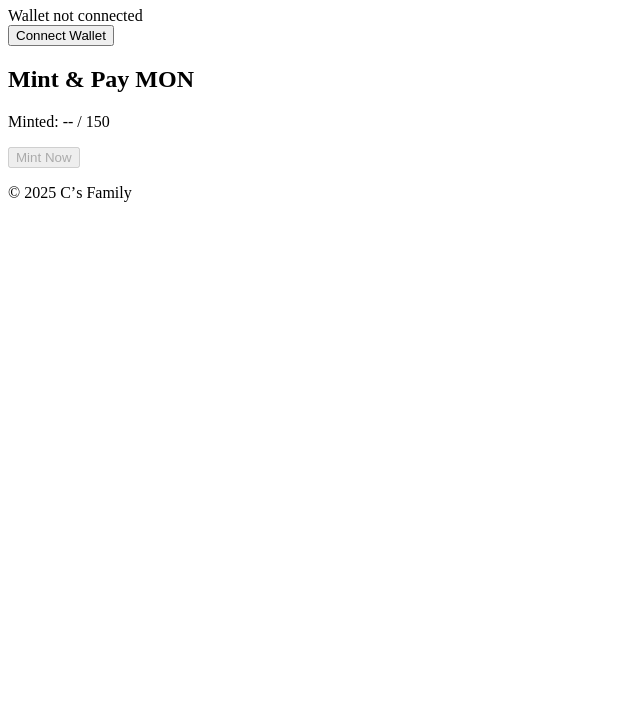
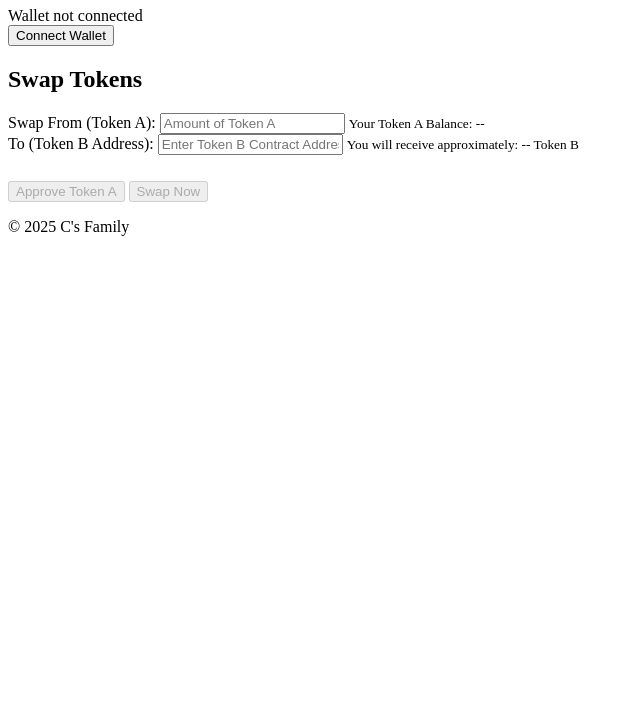
Before and after one commit to C-fam/2nd-mint, a website with bundled scripts: page docs/index.html in a window 1280 px wide. Shown: the part 73-800 px from the top of the page, without its empty margins (0-640 px from the left). Built offline with nearby package versions, Linux system fonts and the light colour scheme.

Commit message:
Update index.html

```diff
--- a/docs/index.html
+++ b/docs/index.html
@@ -1,43 +1,53 @@
 <!DOCTYPE html>
-<html lang="en">
+<html lang="ja">
 <head>
   <meta charset="utf-8" />
-  <title>Mouch NFT Mint + Uniswap V2 Swap</title>
+  <title>Uniswap V2 Token Swap</title>
   <meta name="viewport" content="width=device-width,initial-scale=1" />
   <link rel="stylesheet" href="styles.css" />
   <link href="https://fonts.googleapis.com/css2?family=Baloo+2:wght@400;700&display=swap" rel="stylesheet">
 </head>
-
 <body>
   <header>
-    <h1>Mouch NFT Mint (+ Swap)</h1>
+    <h1>Uniswap V2 Token Swap</h1>
     <div id="walletStatus" class="wallet-status">Wallet not connected</div>
+
     <div class="btn-group">
       <button id="connectWalletBtn" class="connect-button">Connect Wallet</button>
-      <button id="disconnectBtn"  class="disconnect-button" style="display:none">Disconnect</button>
+      <button id="disconnectBtn" class="disconnect-button" style="display:none">Disconnect</button>
     </div>
   </header>
 
   <main>
-    <section class="mint-container">
-      <h2>Mint &amp; Pay MON</h2>
-      <p>Minted: <span id="mintedSoFar">--</span> / 150</p>
-      <button id="mintBtn" class="mint-button" disabled>Mint Now</button>
+    <section class="swap-container">
+      <h2>Swap Tokens</h2>
+      <div class="token-input-group">
+        <label for="tokenAAmount">Swap From (Token A):</label>
+        <input type="number" id="tokenAAmount" placeholder="Amount of Token A" />
+        <small>Your Token A Balance: <span id="tokenABalance">--</span></small>
+      </div>
+      <div class="token-input-group">
+        <label for="tokenBAddress">To (Token B Address):</label>
+        <input type="text" id="tokenBAddress" placeholder="Enter Token B Contract Address" />
+        <small>You will receive approximately: <span id="expectedOutput">--</span> Token B</small>
+      </div>
+
+      <p id="swapStatus" class="status-message"></p>
+      <button id="approveBtn" class="action-button" disabled>Approve Token A</button>
+      <button id="swapBtn" class="action-button" disabled style="margin-top: 10px;">Swap Now</button>
     </section>
   </main>
 
-  <footer><p>© 2025 Cʼs Family</p></footer>
+  <footer><p>© 2025 C's Family</p></footer>
 
-  <!-- Node グローバル汚染対策 -->
-  <script>window.global=window;window.process={env:{}};</script>
+  <script>window.global=window;window.process={env:{}};window.require=()=>({});</script>
 
-  <!-- Web3Modal v2 UMD -->
-  <script src="https://cdn.jsdelivr.net/npm/@web3modal/standalone@2.4.3/dist/index.umd.js"></script>
+  <script src="https://cdn.jsdelivr.net/npm/ethers@5.7.2/dist/ethers.umd.min.js"></script>
 
-  <!-- エラー表示ユーティリティ（既存） -->
+  <script src="https://unpkg.com/web3modal@1.9.12/dist/index.js"></script>
+  <script src="https://unpkg.com/@walletconnect/web3-provider@1.8.0/dist/umd/index.min.js"></script>
+
+  <script type="module" src="script.js"></script>
   <script src="errorReporter.js"></script>
-
-  <!-- アプリ本体 -->
-  <script type="module" src="script.js"></script>
 </body>
 </html>
```
